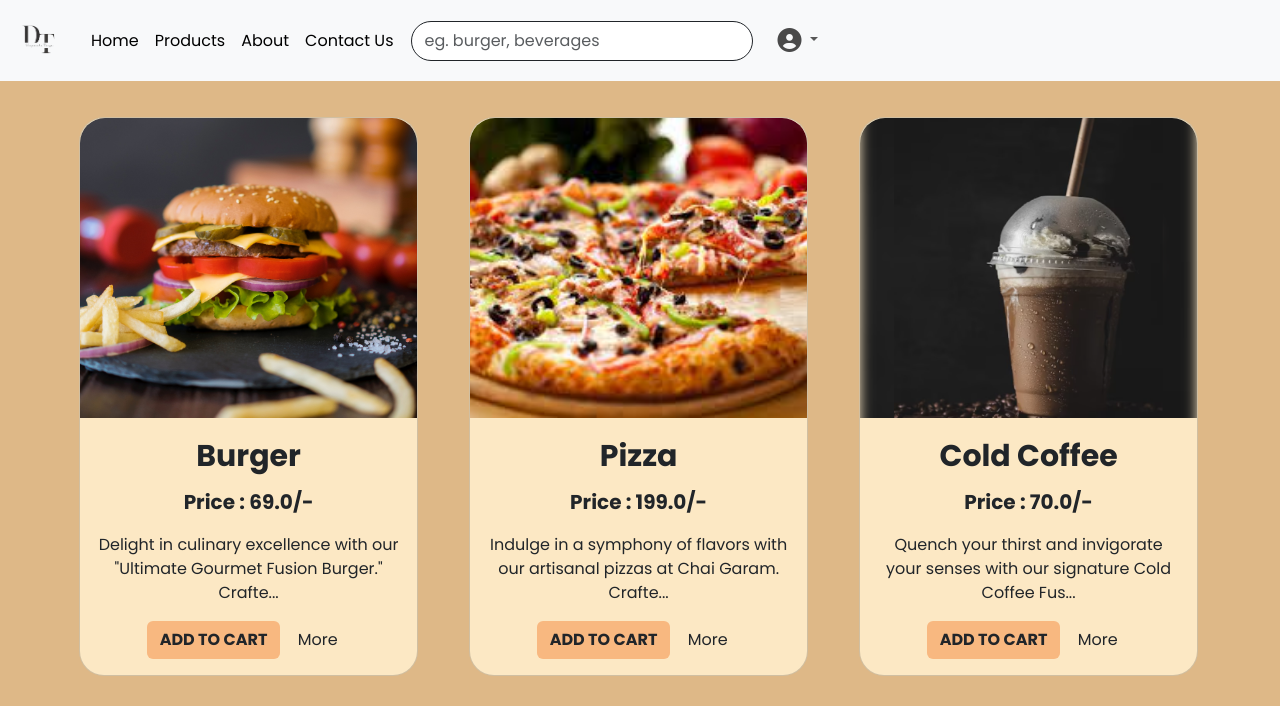
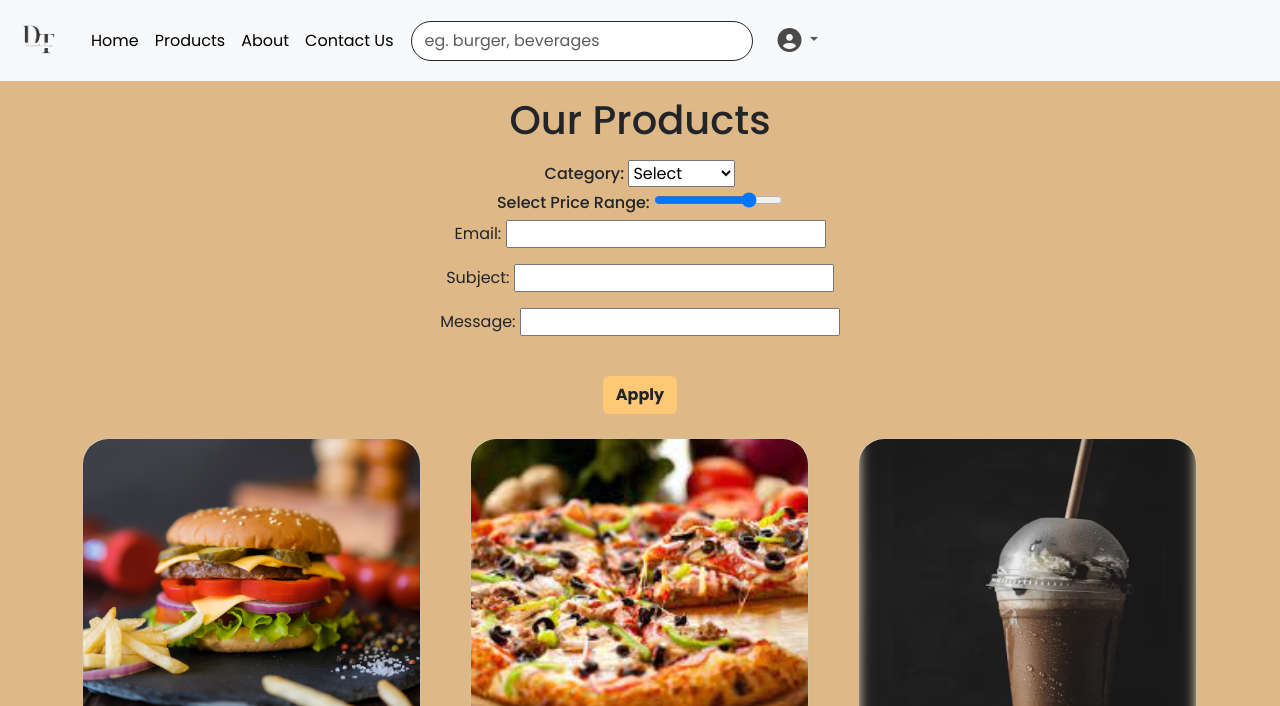
Before and after one commit to Taneja12/Qwicky, a Django app: template test1/templates/test1/filter.html in a window 1280 px wide. Shown: the top 706 px of the page. Run offline with Django 4.2, Linux system fonts and the light colour scheme; the template is opened without the code that fills it: values that come from a table or form of the project are taken from there, others are empty; data comes from the database, SQL or seed files in the repository; some libraries are stand-ins or nearby versions.

Commit message:
Update filter.html

```diff
--- a/test1/templates/test1/filter.html
+++ b/test1/templates/test1/filter.html
@@ -1,22 +1,59 @@
 <!DOCTYPE html>
 <html lang="en">
+
 <head>
   <meta charset="UTF-8">
   <meta name="viewport" content="width=device-width, initial-scale=1.0">
-    <title>Search</title>
-    <link href="https://cdn.jsdelivr.net/npm/bootstrap@5.3.2/dist/css/bootstrap.min.css" rel="stylesheet" integrity="sha384-T3c6CoIi6uLrA9TneNEoa7RxnatzjcDSCmG1MXxSR1GAsXEV/Dwwykc2MPK8M2HN" crossorigin="anonymous">
+  <title>filter</title>
+  <link href="https://cdn.jsdelivr.net/npm/bootstrap@5.3.1/dist/css/bootstrap.min.css" rel="stylesheet"
+    integrity="sha384-4bw+/aepP/YC94hEpVNVgiZdgIC5+VKNBQNGCHeKRQN+PtmoHDEXuppvnDJzQIu9" crossorigin="anonymous">
 </head>
+
 <body style="background-color:burlywood;">
+
+
+  <!-- Navbar Starts HEre  -->
   {% include 'test1/navbar.html' %}
-    <h3 style="text-align: center;margin: 20px;">{{ o }}</h3>
-    <div class="container" >
+  <!-- Navbar Ends Here -->
+
+
+  <!--product adding-->
+  <div class="container text-center " style="padding: 15px;">
+    <h1>Our Products</h1>
+
+    <!--dropdown button-->
+    <div class="container mb-2 my-3 text-center" style="min-width: auto;">
+      <form method="post" action="" id="mychoice">
+        {% csrf_token %}
+        <div class="container">
+          <label for="food">
+            <h6>Category: </h6>
+          </label>
+          <select name="myfood" id="food" form="mychoice">
+            <option value="Select">Select</option>
+            <option value="FOOD">Food</option>
+            <option value="Beverages">Beverages</option>
+          </select>
+        </div>
+        <label>
+          <h6>Select Price Range:</h6>
+        </label>
+        <input type="range" min="30" max="250" value="200" name="price_range">
+        <form method="post">
+          {{ price_filter_form.as_p }}
+          <br>
+          <button href="#" class="btn" style="background-color:rgb(255 200 118); font-weight: bolder;"
+            type="submit">Apply</button>
+        </form>
+      </form>
+    </div>
     <div class="row">
       {% for y in x %}
       <div class="col">
         <div class="container text-center">
-            <div class="card mb-3 mt-3" style="width: 21.2rem;background-color:rgb(252, 232, 196);border-radius: 25px;">
+          <div class="card mb-3 mt-3" style="background-color:rgb(252, 232, 196); border-radius: inherit;display: flex; width:21.2rem;border-radius: 25px;">
             <img src="{{ y.img.url }}" class="card-img-top" alt="image"
-                style="  width: 100%;height:300px;object-fit: cover;object-position: 50% 40%;max-block-size: 46vh; border-radius: 25px 25px 0 0;">
+              style="  width: 100%; height: 300px;object-fit: cover;object-position: 50% 40%;max-block-size: 46vh;border-radius: 25px 25px 0 0;">
             <div class="card-body">
               <p class="card-title" style="font-weight: bold;font-size: 30px;">{{ y.Title }}</p>
               <!--<p class="card-text">#{{ y.product_id}}</p> -->
@@ -31,11 +68,10 @@
       {% endfor %}
     </div>
   </div>
+  <script src="https://cdn.jsdelivr.net/npm/bootstrap@5.3.1/dist/js/bootstrap.bundle.min.js"
+    integrity="sha384-HwwvtgBNo3bZJJLYd8oVXjrBZt8cqVSpeBNS5n7C8IVInixGAoxmnlMuBnhbgrkm"
+    crossorigin="anonymous"></script>
+</body>
+{% include 'test1/footer.html' %}
 
-
-
-      {% include 'test1/footer.html' %}
-      <script src="https://cdn.jsdelivr.net/npm/bootstrap@5.3.2/dist/js/bootstrap.bundle.min.js" integrity="sha384-C6RzsynM9kWDrMNeT87bh95OGNyZPhcTNXj1NW7RuBCsyN/o0jlpcV8Qyq46cDfL" crossorigin="anonymous"></script>
-
-</body>
 </html>
```
Lines whose indentation alone changed are shown as unchanged.
